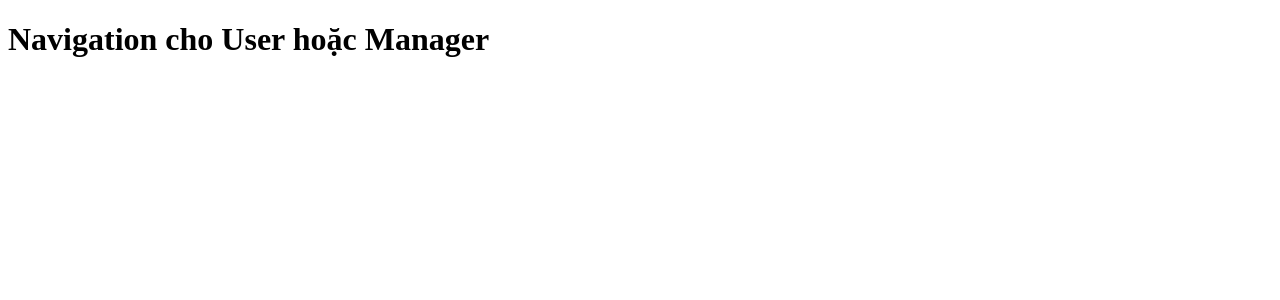
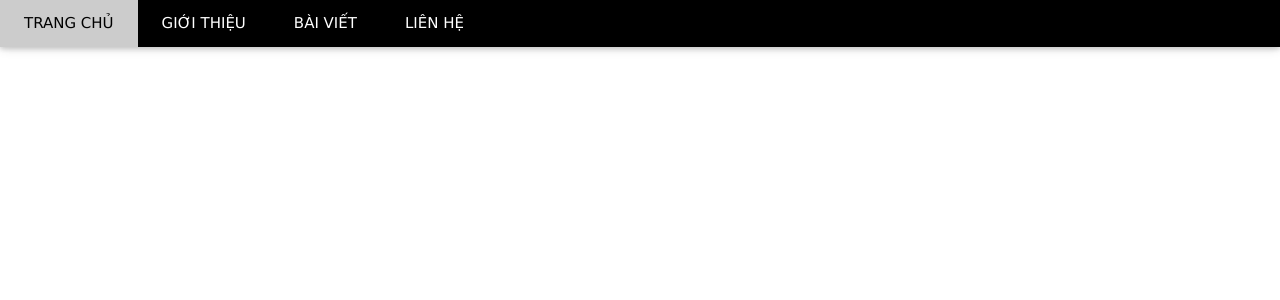
Before and after one commit to 18020507/btlweb, a Django app: template webapp/templates/NavigationBar/nav_User_or_Manager.html in a window 1280 px wide. Shown: the top 300 px of the page. Run offline with Django 3.2, Linux system fonts and the light colour scheme; the template is opened without the code that fills it, so the values that code supplies are empty.

Commit message:
Update User_View

```diff
--- a/webapp/Page/urls.py
+++ b/webapp/Page/urls.py
@@ -16,7 +16,6 @@
 	ViewSPUserBuy,
 	ViewConfirmManager,
 	register_user,
-	# save_user,
 	Present_Page,
 	Link,
 	Blog,
@@ -27,7 +26,6 @@
 	url('^$', Index_Page.as_view(), name='page_Index_Page'),
 	url(r'^login_user/$', login, name='page_login'),
 	url(r'^register_user/$', register_user, name='page_register_user'),
-	# url(r'^save_user/$', save_user, name='save_user'),
 	url(r'^logout_user/$', logout_user, name='page_logout_user'),
 	url(r'^present/$', Present_Page, name='page_present_page'),
 	url(r'^link/$', Link, name='page_link_page'),
@@ -43,5 +41,5 @@
 	url(r'^delete_product/(?P<id_cart>\w+)/isproduct/(?P<id_product>\w+)/$', DeleteCart, name='page_DeleteCart'),
 	url(r'^is_buy/(?P<id_cart>\w+)/$', Buy, name='page_Buy'),
 	url(r'^is_confirm/(?P<id_cart>\w+)/$', confirm, name='page_confirm'),
-	url(r'^view_sanpham/(?P<user_to>\w+)/$', ViewSPUserBuy.as_view(), name='page_ViewSPUserBuy'),
+	url(r'^view_sanpham/(?P<user_to>\w+)/$', ViewSPUserBuy.as_view(), name='page_ViewProductUserBuy'),
 ]
--- a/webapp/Page/views.py
+++ b/webapp/Page/views.py
@@ -138,7 +138,6 @@
 
 class AddCartEmpty(TemplateView, LoginRequiredMixin):
 	login_url = '/'
-	template_name = '../Templates/Base_Addcart.html'
 
 	def get(self, request, id_sp, id_user):
 		if request.user.is_authenticated():
@@ -153,7 +152,6 @@
 
 class AddCart(TemplateView, LoginRequiredMixin):
 	login_url = '/'
-	template_name = '../Templates/Base_Addcart.html'
 
 	def get(self, request, id_sp, id_user):
 		if request.user.is_authenticated():
--- a/webapp/manage.py
+++ b/webapp/manage.py
@@ -3,7 +3,7 @@
 import sys
 
 if __name__ == "__main__":
-    os.environ.setdefault("DJANGO_SETTINGS_MODULE", "webapp.settings")
+    os.environ.setdefault("DJANGO_SETTINGS_MODULE", "WebApp.settings")
     try:
         from django.core.management import execute_from_command_line
     except ImportError:
--- a/webapp/templates/NavigationBar/nav_User_or_Manager.html
+++ b/webapp/templates/NavigationBar/nav_User_or_Manager.html
@@ -1,10 +1,46 @@
 <!DOCTYPE html>
 <html lang="en">
 <head>
+    <title>Navigation Bar</title>
     <meta charset="UTF-8">
-    <title>Title</title>
+    <meta name="viewport" content="width=device-width, initial-scale=1">
+    <meta http-equiv="Content-Type" content="text/html; charset=UTF-8" />
+    <meta name="viewport" content="width=device-width, initial-scale=1" />
+    <meta http-equiv="X-UA-Compatible" content="IE=edge" />
+    <meta name="author" content="colorlib.com">
+    <link href="https://fonts.googleapis.com/css?family=Poppins:400,800" rel="stylesheet" />
+    <link rel="stylesheet" href="https://www.w3schools.com/w3css/4/w3.css">
+    <link rel="stylesheet" href="https://cdnjs.cloudflare.com/ajax/libs/font-awesome/4.7.0/css/font-awesome.min.css">
 </head>
 <body>
-    <h1>Navigation cho User hoặc Manager</h1>
+    <div class="w3-top">
+        <div class="w3-bar w3-black w3-card">
+            <a class="w3-bar-item w3-button w3-padding-large w3-hide-medium w3-hide-large w3-right"
+                href="javascript:void(0)" onclick="myFunction()" title="Toggle Navigation Menu"><i
+                    class="fa fa-bars"></i></a>
+            <a href="{% url 'Page:page_Index_Page' %}" class="w3-bar-item w3-button w3-padding-large">TRANG CHỦ</a>
+            <a href="{% url 'Page:page_present_page' %}" class="w3-bar-item w3-button w3-padding-large w3-hide-small">GIỚI THIỆU</a>
+            <a href="{% url 'Page:page_blog_page' %}" class="w3-bar-item w3-button w3-padding-large w3-hide-small">BÀI VIẾT</a>
+            <a href="{% url 'Page:page_link_page' %}" class="w3-bar-item w3-button w3-padding-large w3-hide-small">LIÊN HỆ</a>
+            {% if user.custumer.type == "US" %}
+            <a href="{% url 'Page:page_ViewProductUserBuy' user.id %}" class="w3-bar-item w3-button w3-padding-large w3-hide-small">THÔNG TIN SẢN PHẨM MUA</a>
+            {% endif %}
+
+            {% if user.custumer.type == "US" %}
+<!--            Chỉnh chỗ này thành dropdown-->
+            <div class="w3-padding-large w3-hover-red w3-hide-small w3-right">
+                <strong>{{user.username}}</strong>
+            </div>
+            <a href="{% url 'Page:page_BaseViewCart' %}" class="w3-padding-large w3-hover-red w3-hide-small w3-right">
+                <strong>
+                    <span class="fa fa-shopping-cart"></span>
+<!--                    Cần sửa cái span bên dưới-->
+                    <span class="badge" style="background:#999">{% if sum_cart != None %}{{sum_cart}}{% endif %}</span>
+                </strong>
+            </a>
+            <a href="javascript:void(0)" class="w3-padding-large w3-hover-red w3-hide-small w3-right"><i class="fa fa-search"></i></a>
+            {% endif %}
+        </div>
+    </div>
 </body>
 </html>
--- a/webapp/webapp/settings.py
+++ b/webapp/webapp/settings.py
@@ -50,7 +50,7 @@
     'django.middleware.clickjacking.XFrameOptionsMiddleware',
 ]
 
-ROOT_URLCONF = 'webapp.urls'
+ROOT_URLCONF = 'WebApp.urls'
 
 TEMPLATES = [
     {
@@ -68,7 +68,7 @@
     },
 ]
 
-WSGI_APPLICATION = 'webapp.wsgi.application'
+WSGI_APPLICATION = 'WebApp.wsgi.application'
 
 
 # Database
--- a/webapp/webapp/wsgi.py
+++ b/webapp/webapp/wsgi.py
@@ -11,6 +11,6 @@
 
 from django.core.wsgi import get_wsgi_application
 
-os.environ.setdefault("DJANGO_SETTINGS_MODULE", "webapp.settings")
+os.environ.setdefault("DJANGO_SETTINGS_MODULE", "WebApp.settings")
 
 application = get_wsgi_application()
```
Also changed, not shown: WebApp/Templates/Base_UI_WithLogIn.html (+11 -1 lines), WebApp/Templates/Manager_View.html (added, +10 -0 lines), WebApp/Templates/User_View.html (added, +44 -0 lines), webapp/templates/NavigationBar/Register_Page.html (+0 -25 lines), webapp/db.sqlite3.
